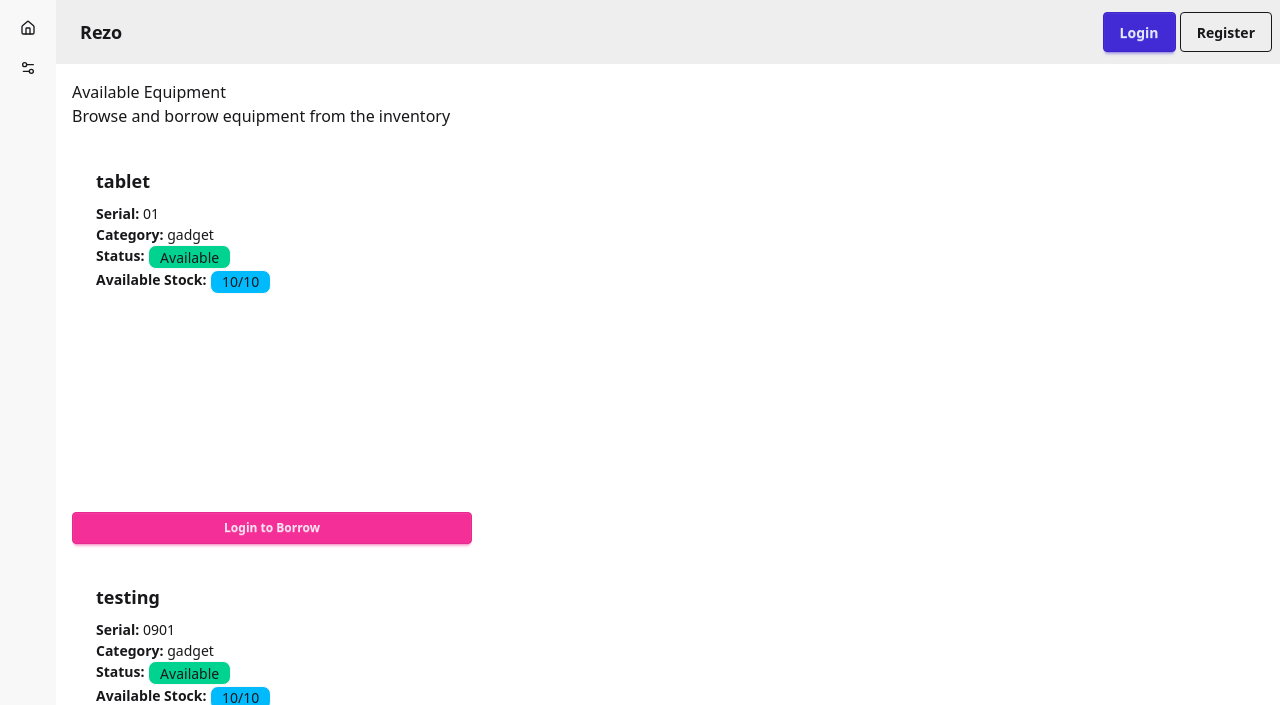
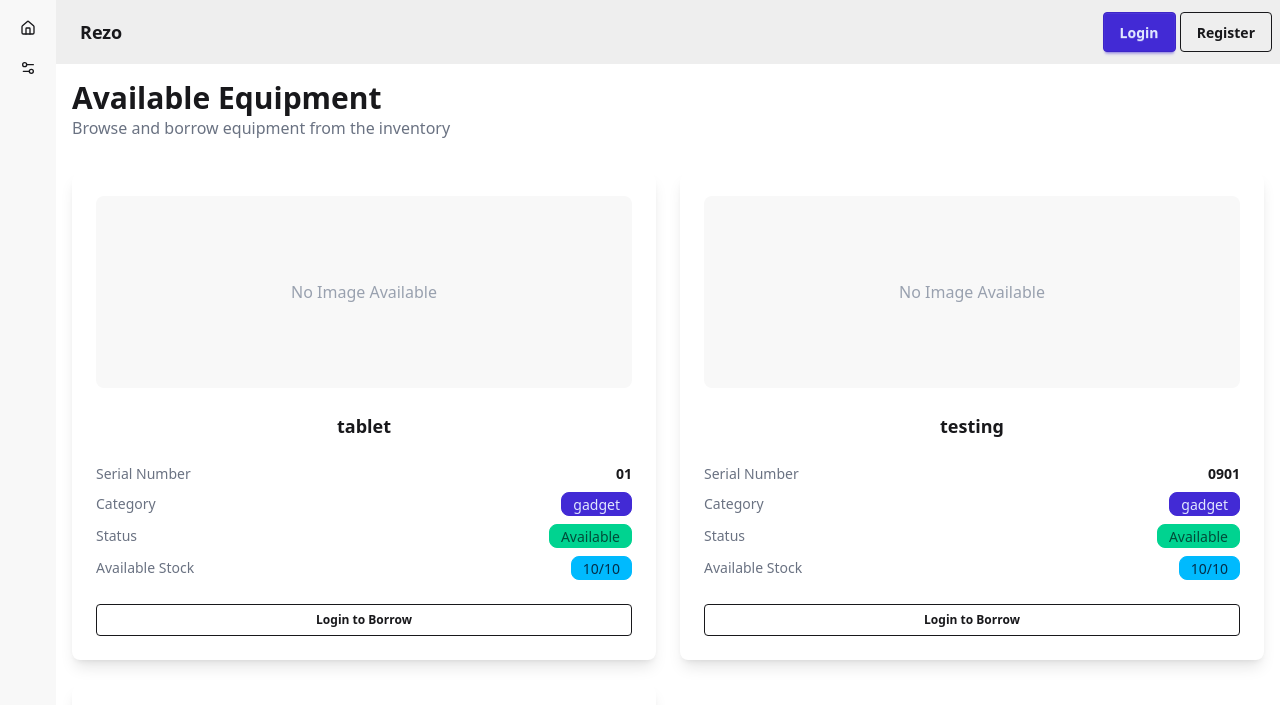
Before and after one commit to PrinceRuselBStaMaria/Rezo, a Django app: page /inventory/assets/ in a window 1280 px wide. Shown: the top 705 px of the page. Run offline with Django 5.2, Linux system fonts and the light colour scheme; data comes from the database, SQL or seed files in the repository; both versions use the stored data as it was after the commit; tables that the repository leaves empty hold one stand-in row (values such as "Sample post"); style sheets or scripts are compiled from the project's sources.

Commit message:
Add image field to Asset model and update asset list template for image display

```diff
--- a/inventory/models.py
+++ b/inventory/models.py
@@ -19,6 +19,7 @@ class Asset(models.Model):
     category = models.ForeignKey(Category, on_delete=models.CASCADE)
     total_quantity = models.IntegerField(default=10)  # Total stock available (limit)
     status = models.CharField(max_length=20, choices=STATUS_CHOICES, default='AVAILABLE')
+    image = models.ImageField(upload_to='media/assets/upload', null=True, blank=True)
 
     def __str__(self):
         return f"{self.name} ({self.serial_number})"
--- a/inventory/templates/inventory/asset_list.html
+++ b/inventory/templates/inventory/asset_list.html
@@ -3,32 +3,66 @@
 {% block title %}Available Equipment - Rezo{% endblock %}
 
 {% block content %}
-<div class="row">
-    <div class="col-md-12">
-        <h2>Available Equipment</h2>
-        <p class="text-muted">Browse and borrow equipment from the inventory</p>
+<div class="w-full">
+    <div class="mb-8">
+        <h2 class="text-3xl font-bold">Available Equipment</h2>
+        <p class="text-gray-500">Browse and borrow equipment from the inventory</p>
+    </div>
+
+    {% if assets %}
+    <div class="grid grid-cols-2 gap-6 w-full">
+        {% for asset in assets %}
+            <div class="card bg-base-100 shadow-lg h-full">
+                <figure class="px-6 pt-6">
+                    <div class="w-full h-48 bg-base-200 rounded-lg flex items-center justify-center overflow-hidden">
+                        {% if asset.image %}
+                        <img src="{{ asset.image.url }}" alt="{{ asset.name }}" class="object-cover w-full h-full">
+                        {% else %}
+                        <span class="text-gray-400">No Image Available</span>
+                        {% endif %}
+                    </div>
+                </figure>
+
+                <div class="card-body items-center text-center flex-grow">
+                    <h2 class="card-title text-lg">{{ asset.name }}</h2>
+
+                    <div class="w-full text-left space-y-2 my-4">
+                        <div class="flex justify-between items-center">
+                            <span class="text-sm text-gray-500">Serial Number</span>
+                            <span class="text-sm font-semibold">{{ asset.serial_number }}</span>
+                        </div>
+
+                        <div class="flex justify-between items-center">
+                            <span class="text-sm text-gray-500">Category</span>
+                            <span class="badge badge-primary">{{ asset.category.name }}</span>
+                        </div>
+
+                        <div class="flex justify-between items-center">
+                            <span class="text-sm text-gray-500">Status</span>
+                            <span class="badge badge-success">{{ asset.get_status_display }}</span>
+                        </div>
+
+                        <div class="flex justify-between items-center">
+                            <span class="text-sm text-gray-500">Available Stock</span>
+                            <span class="badge badge-info">{{ asset.get_available_quantity }}/{{ asset.total_quantity }}</span>
                         </div>
                     </div>
 
-{% if assets %}
-<div class="row mt-4">
-    {% for asset in assets %}
-    <div class="col-md-4 mb-4">
-        <div class="card h-100">
-            <div class="card-body">
-                <h5 class="card-title">{{ asset.name }}</h5>
-                <p class="card-text">
-                    <strong>Serial:</strong> {{ asset.serial_number }}<br>
-                    <strong>Category:</strong> {{ asset.category.name }}<br>
-                    <strong>Status:</strong> <span class="badge bg-success">{{ asset.get_status_display }}</span><br>
-                    <strong>Available Stock:</strong> <span class="badge bg-info">{{ asset.get_available_quantity }}/{{ asset.total_quantity }}</span>
-                </p>
-            </div>
-            <div class="card-footer bg-white">
+                    <div class="card-actions w-full gap-2 mt-auto">
                         {% if user.is_authenticated %}
-                <a href="{% url 'borrow_asset' asset.id %}" class="btn btn-primary btn-sm w-100">Borrow</a>
+                            {% if asset.get_available_quantity > 0 %}
+                            <a href="{% url 'borrow_asset' asset.id %}" class="btn btn-primary btn-sm flex-1">
+                                Borrow Now
+                            </a>
                             {% else %}
-                <a href="{% url 'login' %}" class="btn btn-secondary btn-sm w-100">Login to Borrow</a>
+                            <button class="btn btn-disabled btn-sm flex-1">
+                                Out of Stock
+                            </button>
+                            {% endif %}
+                        {% else %}
+                        <a href="{% url 'login' %}" class="btn btn-outline btn-sm flex-1">
+                            Login to Borrow
+                        </a>
                         {% endif %}
                     </div>
                 </div>
@@ -36,8 +70,12 @@
         {% endfor %}
     </div>
     {% else %}
-<div class="alert alert-info mt-4">
-    <strong>No equipment available at the moment.</strong>
+    <div class="alert alert-info shadow-lg">
+        <svg xmlns="http://www.w3.org/2000/svg" fill="none" viewBox="0 0 24 24" class="stroke-current shrink-0 w-6 h-6">
+            <path stroke-linecap="round" stroke-linejoin="round" stroke-width="2" d="M13 16h-1v-4h-1m1-4h.01M21 12a9 9 0 11-18 0 9 9 0 0118 0z"></path>
+        </svg>
+        <span>No equipment available at the moment.</span>
     </div>
     {% endif %}
+</div>
 {% endblock %}
--- a/rezo/settings.py
+++ b/rezo/settings.py
@@ -11,6 +11,7 @@ https://docs.djangoproject.com/en/5.2/ref/settings/
 """
 
 from pathlib import Path
+import os
 
 # Build paths inside the project like this: BASE_DIR / 'subdir'.
 BASE_DIR = Path(__file__).resolve().parent.parent
@@ -118,8 +119,8 @@ USE_TZ = True
 
 STATIC_URL = 'static/'
 STATICFILES_DIRS = [BASE_DIR / 'static']
-MEDIA_URL = 'media/'
-MEDIA_ROOT = BASE_DIR / 'media'
+MEDIA_URL = '/media/'
+MEDIA_ROOT = os.path.join(BASE_DIR, 'media')
 
 # Default primary key field type
 # https://docs.djangoproject.com/en/5.2/ref/settings/#default-auto-field
--- a/rezo/urls.py
+++ b/rezo/urls.py
@@ -18,6 +18,8 @@ from django.contrib import admin
 from django.urls import path, include
 from accounts import views as accounts_views
 from inventory.views import home, asset_list
+from django.conf import settings
+from django.conf.urls.static import static
 
 urlpatterns = [
     path('admin/', admin.site.urls),
@@ -27,3 +29,6 @@ urlpatterns = [
     path('accounts/', include('accounts.urls')),
     path('inventory/', include('inventory.urls')),
 ]
+
+if settings.DEBUG:
+    urlpatterns += static(settings.MEDIA_URL, document_root=settings.MEDIA_ROOT)
```
Also changed, not shown: inventory/admin.py (+8 -3 lines), db.sqlite3, inventory/migrations/0010_asset_image.py (added), inventory/migrations/0011_alter_asset_image.py (added). Lines whose indentation alone changed are shown as unchanged.
